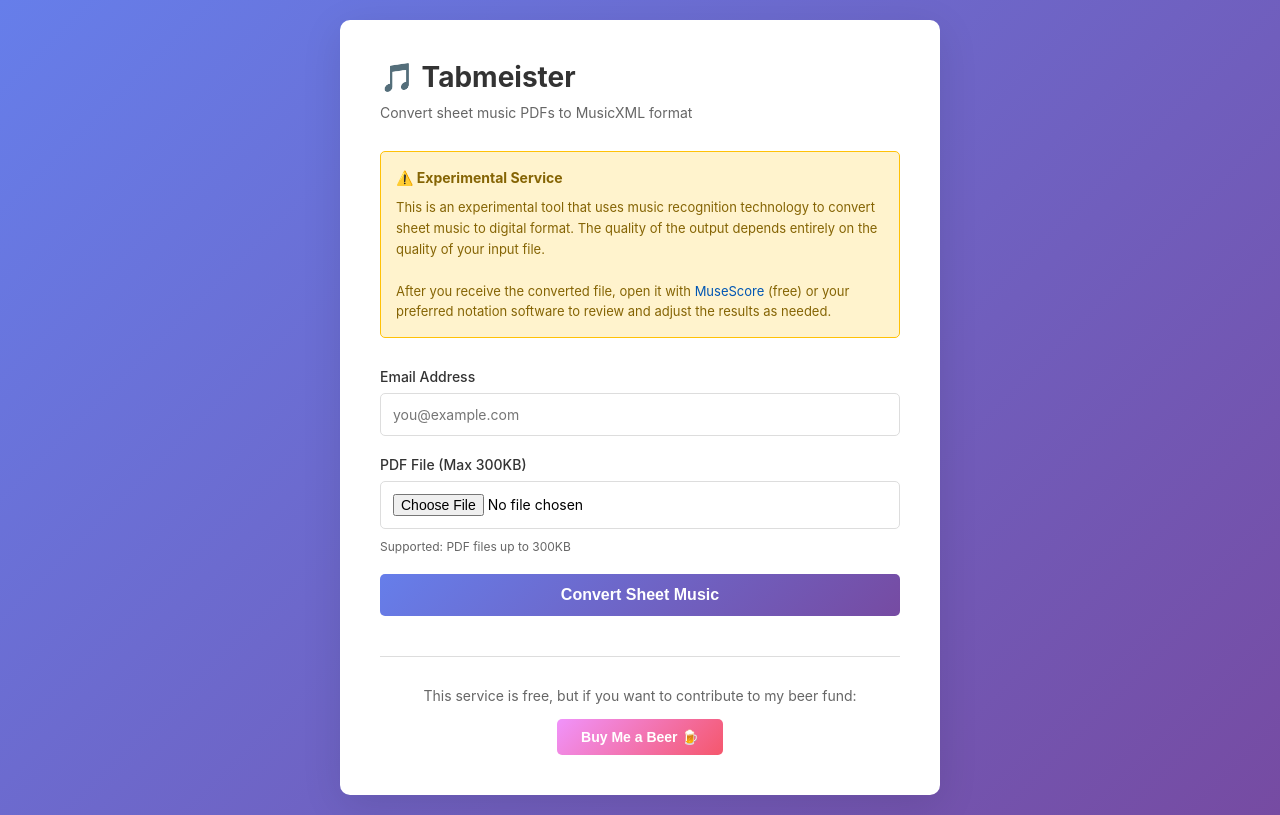
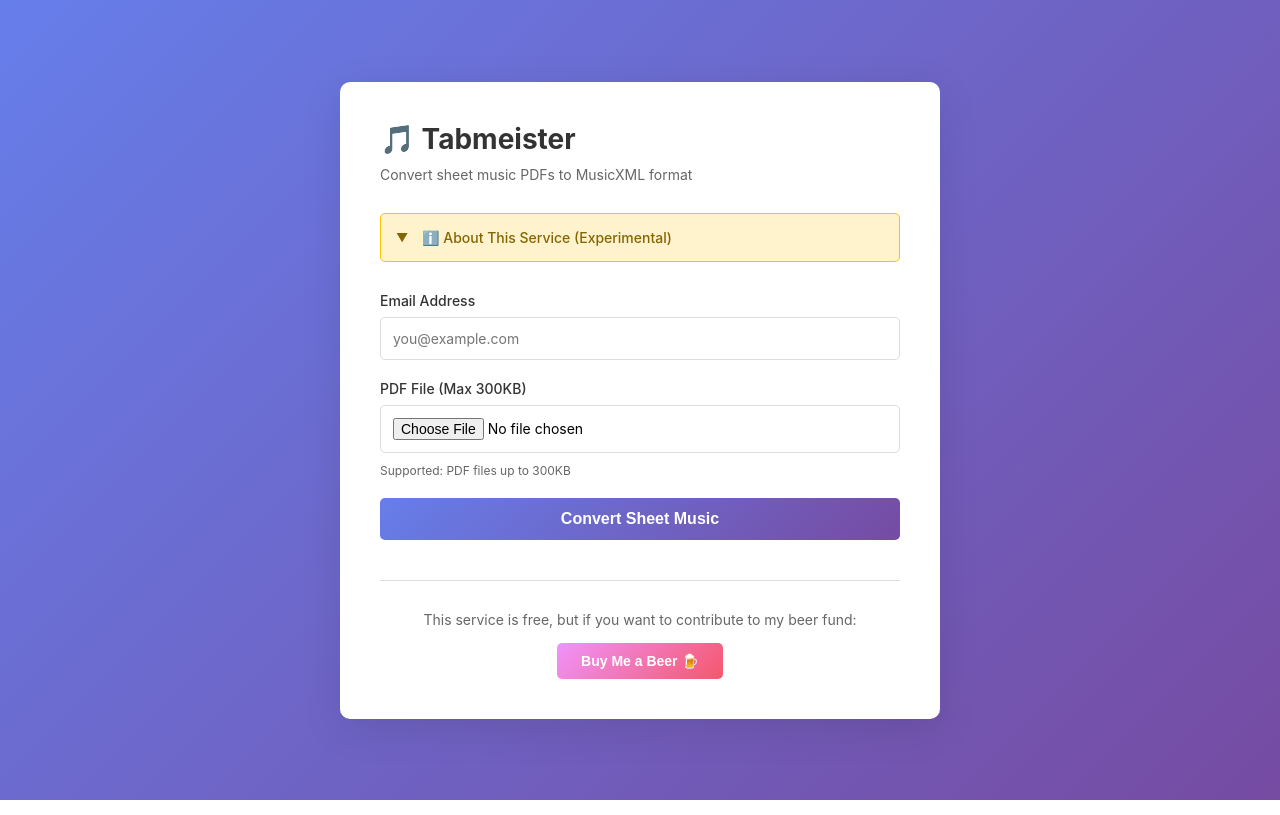
Before and after one commit to wholeCan/tabmeister, a Flask app: page / in a window 1280 px wide. Run offline with Flask 3, Linux system fonts and the light colour scheme; parts of the project's set-up code (start-up, migrations or seed data) failed here and were passed over.

Commit message:
adjust info on web page

```diff
--- a/web/templates/index.html
+++ b/web/templates/index.html
@@ -128,27 +128,59 @@
         .beer-fund button:hover {
             box-shadow: 0 5px 20px rgba(245, 87, 108, 0.4);
         }
-        .disclaimer {
-            background: #fff3cd;
-            border: 1px solid #ffc107;
-            border-radius: 5px;
-            padding: 15px;
-            margin-bottom: 30px;
-            font-size: 13px;
-            color: #856404;
-            line-height: 1.6;
-        }
-        .disclaimer strong {
-            display: block;
-            margin-bottom: 8px;
-            font-size: 14px;
-        }
         .disclaimer a {
             color: #0056b3;
             text-decoration: none;
         }
         .disclaimer a:hover {
             text-decoration: underline;
+        }
+        details {
+            margin-bottom: 30px;
+        }
+        summary {
+            cursor: pointer;
+            background: #fff3cd;
+            border: 1px solid #ffc107;
+            border-radius: 5px;
+            padding: 15px;
+            font-size: 14px;
+            font-weight: 500;
+            color: #856404;
+            user-select: none;
+            display: flex;
+            align-items: center;
+            gap: 10px;
+            list-style: none;
+        }
+        summary:hover {
+            background: #ffe69c;
+        }
+        summary::before {
+            content: "▼";
+            display: inline-block;
+            transition: transform 0.3s ease;
+            font-size: 12px;
+            min-width: 16px;
+        }
+        details[open] summary::before {
+            transform: rotate(-180deg);
+        }
+        details[open] summary {
+            border-bottom-left-radius: 0;
+            border-bottom-right-radius: 0;
+            border-bottom: none;
+        }
+        .disclaimer {
+            background: #fff3cd;
+            border: 1px solid #ffc107;
+            border-top: none;
+            border-radius: 0 0 5px 5px;
+            padding: 15px;
+            font-size: 13px;
+            color: #856404;
+            line-height: 1.6;
+            margin: 0;
         }
     </style>
 </head>
@@ -157,12 +189,16 @@
         <h1>🎵 Tabmeister</h1>
         <p class="subtitle">Convert sheet music PDFs to MusicXML format</p>
 
-        <div class="disclaimer">
-            <strong>⚠️ Experimental Service</strong>
-            This is an experimental tool that uses music recognition technology to convert sheet music to digital format. The quality of the output depends entirely on the quality of your input file.
-            <br><br>
-            After you receive the converted file, open it with <a href="https://musescore.org/download" target="_blank">MuseScore</a> (free) or your preferred notation software to review and adjust the results as needed.
-        </div>
+        <details>
+            <summary>ℹ️ About This Service (Experimental)</summary>
+            <div class="disclaimer">
+                This is an experimental tool that uses music recognition technology to convert sheet music to digital format. The quality of the output depends entirely on the quality of your input file.
+                <br><br>
+                After you receive the converted file, open it with <a href="https://musescore.org/download" target="_blank">MuseScore</a> (free) or your preferred notation software to review and adjust the results as needed.
+                <br><br>
+                For my workflow, I usually need to adjust a few notes that are incorrect then change the staff to tab. For some good examples, see <a href="https://jazzcapacitor.com/" target = "_blank">Jazz Capacitor</a>.
+            </div>
+        </details>
 
         <form id="uploadForm">
             <div class="form-group">
```
